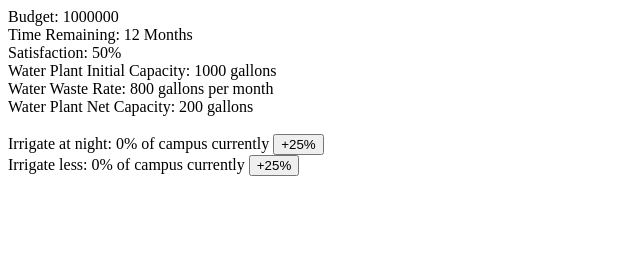
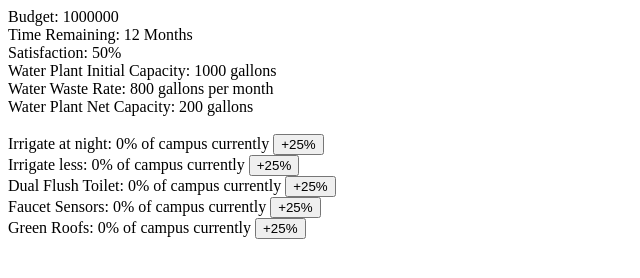
Before and after one commit to fielddaylab/sustainability, a plain HTML site: page index.html in a window 1280 px wide. Shown: the whole page, without its empty margins (0-640 px from the left). Drawn offline with Linux system fonts and the light colour scheme.

```diff
--- a/index.html
+++ b/index.html
@@ -19,6 +19,15 @@
 	<br/>
 	<span id= "irrigateLess"> % of Less Irrigation </span> <button 			onclick="addLessIrrigation()">+25%</button>
 
+	<br/>
+	<span id= "dualFlushToilet"> % of Dual Flush Toilet </span> <button 			onclick="addDualFlushToilet()">+25%</button>
+
+	<br/>
+	<span id= "faucetSensors"> % of Faucet Sensors </span> <button 			onclick="addFaucetSensors()">+25%</button>
+
+	<br/>
+	<span id= "greenRoof"> % of Green Roofs </span> <button 			onclick="addGreenRoofs()">+25%</button>
+
 
 
 
```
